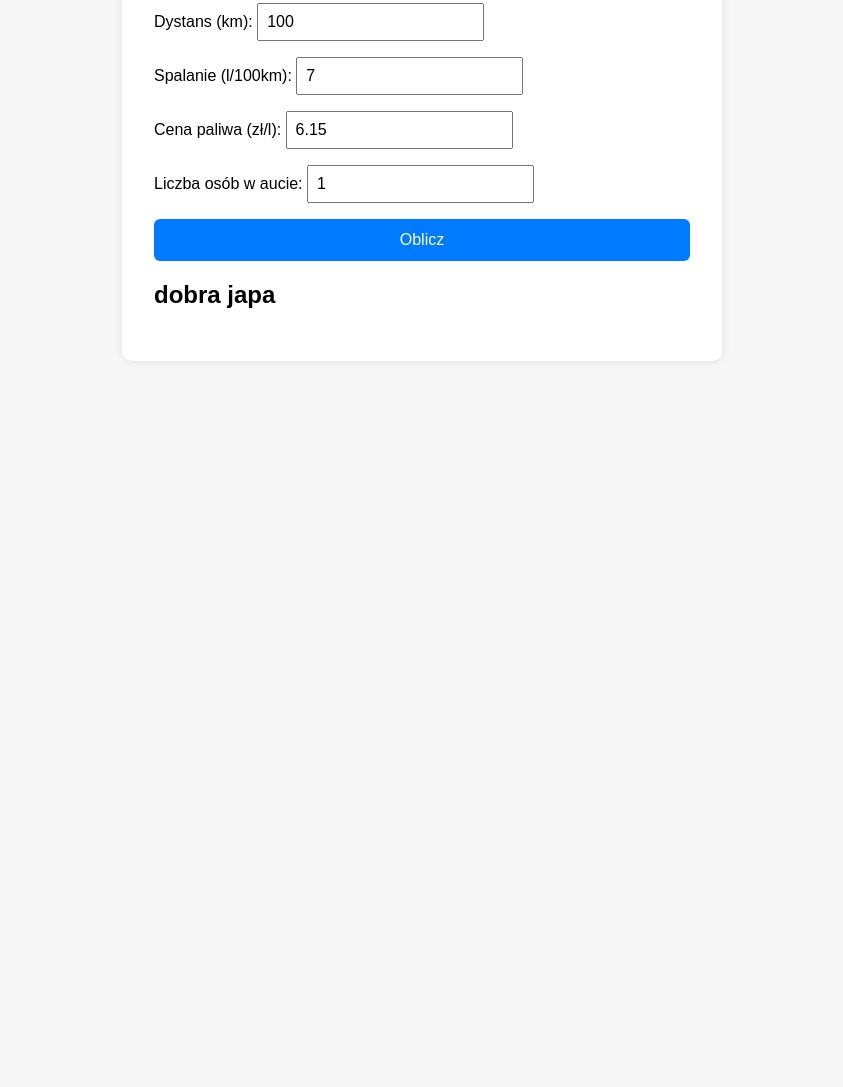
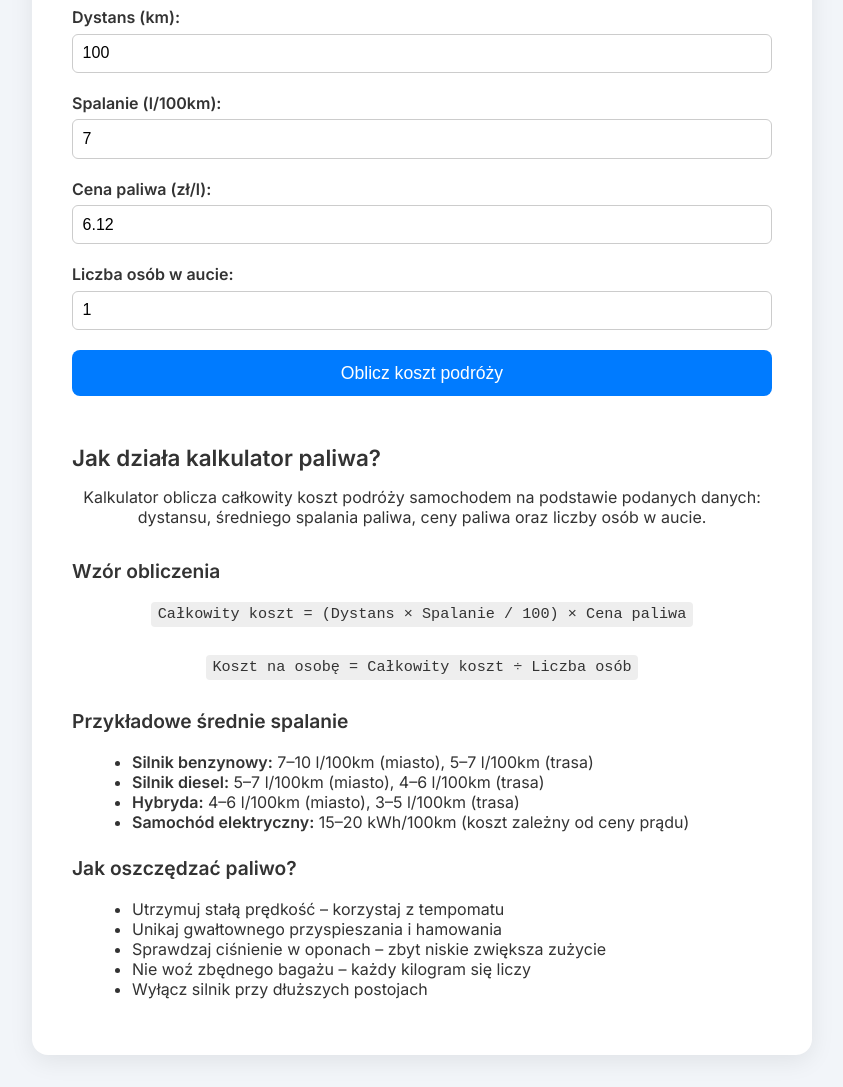
Before and after one commit to mkostana/kalkulator-paliwa, a plain HTML site: page index.html in a window 1280 px wide. Shown: the part 193-1280 px from the top of the page, without its empty margins (218-1061 px from the left). Before the commit the page ends 800 px from the top, so only its background shows below. Drawn offline with Linux system fonts and the light colour scheme.

Commit message:
ulepszenie

```diff
--- a/index.html
+++ b/index.html
@@ -1,4 +1,3 @@
-<!-- index.html -->
 <!DOCTYPE html>
 <html lang="pl">
 <head>
@@ -6,16 +5,18 @@
   <meta name="viewport" content="width=device-width, initial-scale=1.0" />
 
   <!-- Meta tags for SEO -->
-  <meta name="description" content="Prosty kalkulator paliwa online. Oblicz koszt podróży samochodem na podstawie trasy, spalania i ceny paliwa. Idealny dla każdego kierowcy." />
+  <meta name="description" content="Prosty kalkulator paliwa online. Oblicz koszt podróży samochodem na podstawie trasy, spalania i ceny paliwa." />
   <meta name="keywords" content="kalkulator paliwa, koszt podróży, oblicz paliwo, kalkulator samochodowy, paliwo, kalkulacja paliwa, podróże, oblicz koszt podróży" />
   <meta name="robots" content="index, follow">
   <title>Kalkulator paliwa – Oblicz koszt podróży samochodem</title>
   <link rel="stylesheet" href="style.css" />
+  <link href="https://fonts.googleapis.com/css2?family=Inter:wght@400;600&display=swap" rel="stylesheet">
 </head>
 <body>
   <main>
     <h1>Kalkulator paliwa</h1>
     <p>Oblicz koszt podróży samochodem na podstawie dystansu, spalania i ceny paliwa.</p>
+
     <form id="fuel-form">
       <label>Dystans (km):
         <input type="number" id="distance" required value="100" />
@@ -24,15 +25,41 @@
         <input type="number" id="consumption" required step="any" value="7" />
       </label>
       <label>Cena paliwa (zł/l):
-        <input type="number" id="price" required step="0.01" value="6.15" />
+        <input type="number" id="price" required step="0.01" value="6.12" />
       </label>
       <label>Liczba osób w aucie:
         <input type="number" id="people" required min="1" value="1" />
       </label>
-      <button type="submit">Oblicz</button>
+      <button type="submit">Oblicz koszt podróży</button>
     </form>
+
     <div id="result" class="hidden"></div>
-    <h2>dobra japa</h2>
+
+    <section id="explanation">
+      <h2>Jak działa kalkulator paliwa?</h2>
+      <p>Kalkulator oblicza całkowity koszt podróży samochodem na podstawie podanych danych: dystansu, średniego spalania paliwa, ceny paliwa oraz liczby osób w aucie.</p>
+
+      <h3>Wzór obliczenia</h3>
+      <p><code>Całkowity koszt = (Dystans × Spalanie / 100) × Cena paliwa</code></p>
+      <p><code>Koszt na osobę = Całkowity koszt ÷ Liczba osób</code></p>
+
+      <h3>Przykładowe średnie spalanie</h3>
+      <ul>
+        <li><strong>Silnik benzynowy:</strong> 7–10 l/100km (miasto), 5–7 l/100km (trasa)</li>
+        <li><strong>Silnik diesel:</strong> 5–7 l/100km (miasto), 4–6 l/100km (trasa)</li>
+        <li><strong>Hybryda:</strong> 4–6 l/100km (miasto), 3–5 l/100km (trasa)</li>
+        <li><strong>Samochód elektryczny:</strong> 15–20 kWh/100km (koszt zależny od ceny prądu)</li>
+      </ul>
+
+      <h3>Jak oszczędzać paliwo?</h3>
+      <ul>
+        <li>Utrzymuj stałą prędkość – korzystaj z tempomatu</li>
+        <li>Unikaj gwałtownego przyspieszania i hamowania</li>
+        <li>Sprawdzaj ciśnienie w oponach – zbyt niskie zwiększa zużycie</li>
+        <li>Nie woź zbędnego bagażu – każdy kilogram się liczy</li>
+        <li>Wyłącz silnik przy dłuższych postojach</li>
+      </ul>
+    </section>
   </main>
   <script src="script.js"></script>
 </body>
--- a/style.css
+++ b/style.css
@@ -1,48 +1,112 @@
-/* style.css */
 body {
-    font-family: Arial, sans-serif;
-    background: #f7f7f7;
+  font-family: 'Inter', sans-serif;
+  background: #f2f5f9;
   padding: 2rem;
-    max-width: 600px;
+  margin: 0;
+  color: #333;
+}
+
+main {
+  background: #fff;
+  padding: 2.5rem;
+  border-radius: 16px;
+  box-shadow: 0 6px 24px rgba(0, 0, 0, 0.08);
+  max-width: 700px;
   margin: auto;
 }
-  main {
-    background: #fff;
-    padding: 2rem;
-    border-radius: 10px;
-    box-shadow: 0 0 10px rgba(0, 0, 0, 0.1);
+
+h1 {
+  text-align: center;
+  font-size: 2rem;
+  margin-bottom: 1rem;
 }
-  h1, p {
+
+p {
   text-align: center;
+  margin-bottom: 2rem;
 }
+
 form {
   display: flex;
   flex-direction: column;
-    gap: 1rem;
+  gap: 1.25rem;
 }
+
+label {
+  font-weight: 600;
+  display: flex;
+  flex-direction: column;
+  gap: 0.4rem;
+}
+
 input {
-    padding: 0.5rem;
+  padding: 0.6rem;
   font-size: 1rem;
+  border-radius: 6px;
+  border: 1px solid #ccc;
 }
+
 button {
-    padding: 0.75rem;
-    font-size: 1rem;
+  padding: 0.8rem;
+  font-size: 1.1rem;
   background-color: #007bff;
   color: white;
   border: none;
-    border-radius: 6px;
+  border-radius: 8px;
   cursor: pointer;
+  transition: background-color 0.3s ease;
 }
+
 button:hover {
   background-color: #0056b3;
 }
+
 #result {
   margin-top: 1.5rem;
   font-size: 1.2rem;
-    background: #e0ffe0;
+  background: #d4edda;
+  color: #155724;
   padding: 1rem;
   border-radius: 6px;
+  border: 1px solid #c3e6cb;
 }
+
 .hidden {
   display: none;
 }
+
+section#explanation {
+  margin-top: 3rem;
+}
+
+section#explanation h2 {
+  margin-bottom: 1rem;
+  font-size: 1.4rem;
+}
+
+section#explanation h3 {
+  margin-top: 1.5rem;
+  font-size: 1.2rem;
+}
+
+section#explanation ul {
+  margin-left: 1.25rem;
+  list-style-type: disc;
+}
+
+code {
+  background-color: #eee;
+  padding: 0.2rem 0.4rem;
+  border-radius: 4px;
+  font-size: 0.95rem;
+}
+
+html {
+  font-size: 100%;
+}
+
+@media (max-width: 600px) {
+  html {
+    font-size: 90%;
+  }
+}
```
Lines whose indentation alone changed are shown as unchanged.
